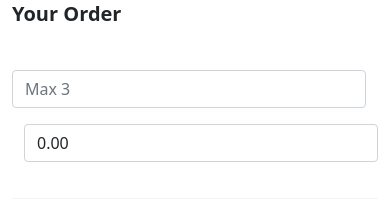
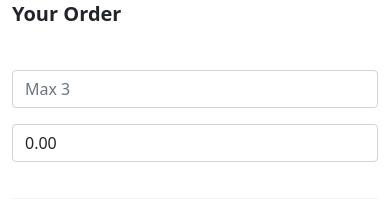
Before and after one commit to Gizmo83/Magic-Potion, a React (Create React App) app: page / in a window 390 px wide. Shown: the part 261-473 px from the top of the page. Built offline with nearby package versions, Linux system fonts and the light colour scheme; what axios-mock-adapter would draw is missing.

Commit message:
fix padding on order inputs mobile view

```diff
--- a/src/components/OrderForm.jsx
+++ b/src/components/OrderForm.jsx
@@ -14,7 +14,7 @@ const OrderForm = ({ formValues, handleChange, isInvalid }) => {
         </SectionHeader>
       </Col>
       <RowInputWrapper className='my-3'>
-        <Col className='my-2 my-md-0 ps-0' sm={12} md={6}>
+        <Col className='my-2 my-md-0 ps-0 pe-0 pe-sm-2' sm={12} md={6}>
           <NumberInput
             isInvalid={isInvalid.quantity}
             max={3}
@@ -29,7 +29,7 @@ const OrderForm = ({ formValues, handleChange, isInvalid }) => {
             Please enter a quantity (max 3)
           </Form.Control.Feedback>
         </Col>
-        <Col className='my-2 my-md-0 pe-0' sm={12} md={6}>
+        <Col className='my-2 my-md-0 pe-0 ps-0 ps-sm-2' sm={12} md={6}>
           <ReadOnlyInput
             readOnly
             type='text'
```
